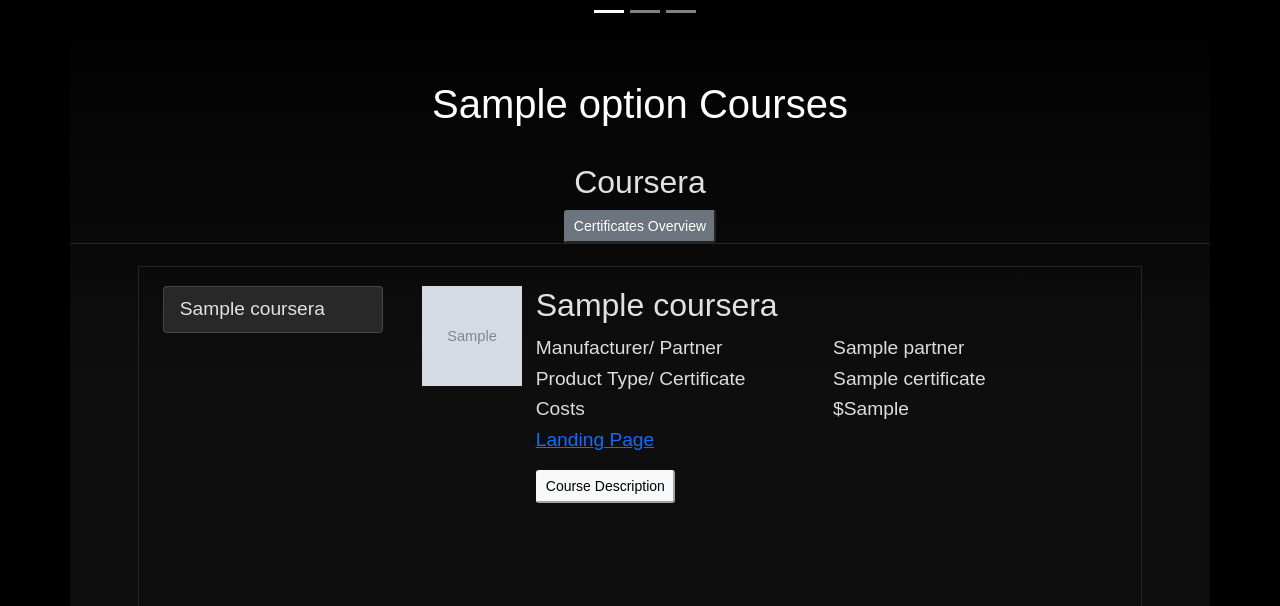
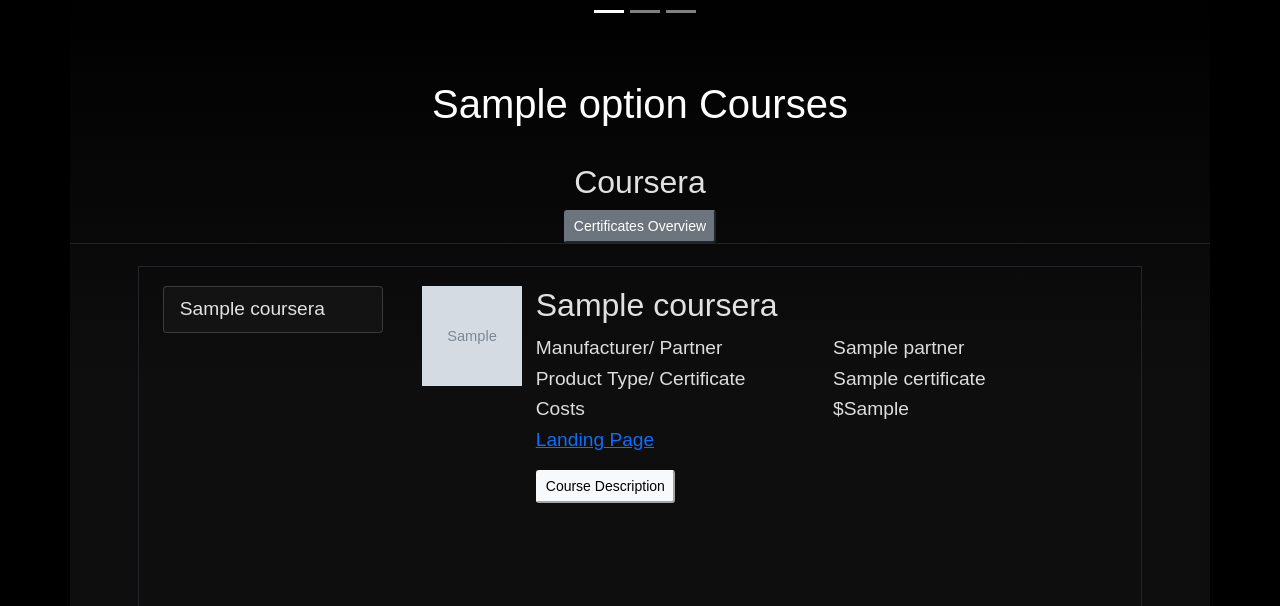
Before and after one commit to SimonRbk95/CS50, a Flask app: template final_project/templates/results.html in a window 1280 px wide. Shown: the part 762-1368 px from the top of the page. Run offline with Flask 2, Linux system fonts and the light colour scheme; the template is opened without the code that fills it: most values are stand-ins (such as "Sample title", 1, 10 or a date in 2020); grey boxes marked "Sample" are stand-in pictures; parts of the project's set-up code (start-up, migrations or seed data) failed here and were passed over; some libraries are stand-ins or nearby versions.

Commit message:
Sat, Jul 2, 2022, 3:24 PM +00:00

```diff
--- a/final_project/static/styles.css
+++ b/final_project/static/styles.css
@@ -271,7 +271,7 @@ div.profile-badge.profile-badge--width-280.profile-badge--dark{
 }
 
 .list-group-item{
-    background-color: rgb(40, 40, 40, 40);
+    background-color: rgb(40, 40, 40, .25);
     border: 1px solid rgba(100,100,100,.5);
     color: rgb(225, 225, 225, 225);
 }
```
